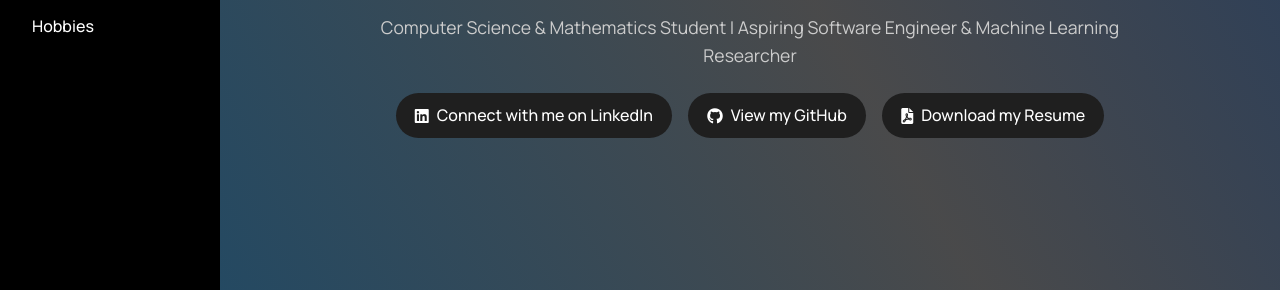
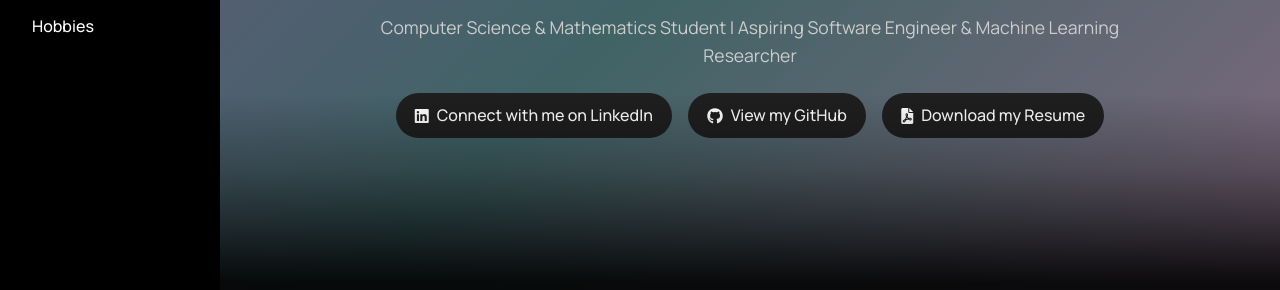
Before and after one commit to AymanMahfuz27/personal-protfolio, a website: page public/index.html in a window 1280 px wide. Shown: the part 510-800 px from the top of the page. Drawn offline with nearby package versions, Linux system fonts and the light colour scheme.

Commit message:
Add GSAP animations to hero section and enhance styling with seamless blur effect

```diff
--- a/public/index.html
+++ b/public/index.html
@@ -832,5 +832,38 @@
       const app = initializeApp(firebaseConfig);
       const analytics = getAnalytics(app);
     </script>
+    <script>
+      document.addEventListener("DOMContentLoaded", function () {
+        gsap.from(".hero", {
+          opacity: 0,
+          y: 50,
+          duration: 1.2,
+          ease: "power3.out"
+        });
+
+        gsap.from(".hero-content", {
+          opacity: 0,
+          y: 50,
+          duration: 1.2,
+          delay: 0.3,
+          ease: "power3.out"
+        });
+
+        gsap.utils.toArray("section.container").forEach((section, index) => {
+          gsap.from(section, {
+            opacity: 0,
+            y: 50,
+            duration: 1.2,
+            delay: 0.5 + index * 0.2, // Stagger effect
+            ease: "power3.out",
+            scrollTrigger: {
+              trigger: section,
+              start: "top 80%",
+            }
+          });
+        });
+      });
+    </script>
+
   </body>
 </html>
--- a/public/styles.css
+++ b/public/styles.css
@@ -153,26 +153,41 @@ header {
 
 .hero {
   position: relative;
-    min-height: 100vh; /* or however tall you want */
+  min-height: 100vh;
   display: flex;
   flex-direction: column;
   align-items: center;
   justify-content: center;
   text-align: center;
-    /*
-       multi-stop gradient for that pastel watercolor look
-    */
-    background: linear-gradient(240deg,
-      rgba(82, 146, 235, 0.4),
-      rgba(243, 244, 247, 0.3),
-      rgba(91, 183, 245, 0.4)
+  background: linear-gradient(135deg,
+    rgba(210, 178, 255, 0.5),
+    rgba(160, 248, 255, 0.4),
+    rgba(255, 210, 254, 0.5)
   );
-    background-blend-mode: screen;
-    /* The black “base color” is behind the gradient,
-       so it gets that hazy look
-    */
   background-color: #000;
+  z-index: 1;
 }
+
+/* Stronger Seamless Blur */
+.hero::after {
+  content: "";
+  position: absolute;
+  bottom: -5px; /* Extend slightly down */
+  left: 0;
+  width: 100%;
+  height: 250px; /* Larger blending area */
+  background: linear-gradient(to bottom,
+    rgba(0, 0, 0, 0) 20%,
+    rgba(0, 0, 0, 0.3) 50%,
+    rgba(0, 0, 0, 0.6) 70%,
+    rgba(0, 0, 0, 1) 95%);
+  /* backdrop-filter: blur(25px); */
+  pointer-events: none;
+  opacity: 0.9;
+}
+
+
+
 
   /* Make your circular profile image float above it nicely */
   .hero .prof-pic {
@@ -224,6 +239,7 @@ header {
   flex-wrap: wrap;
   justify-content: center;
   gap: 1rem;
+  z-index: 10000;
 }
 
 .hero .links a {
```
Lines whose indentation alone changed are shown as unchanged.
